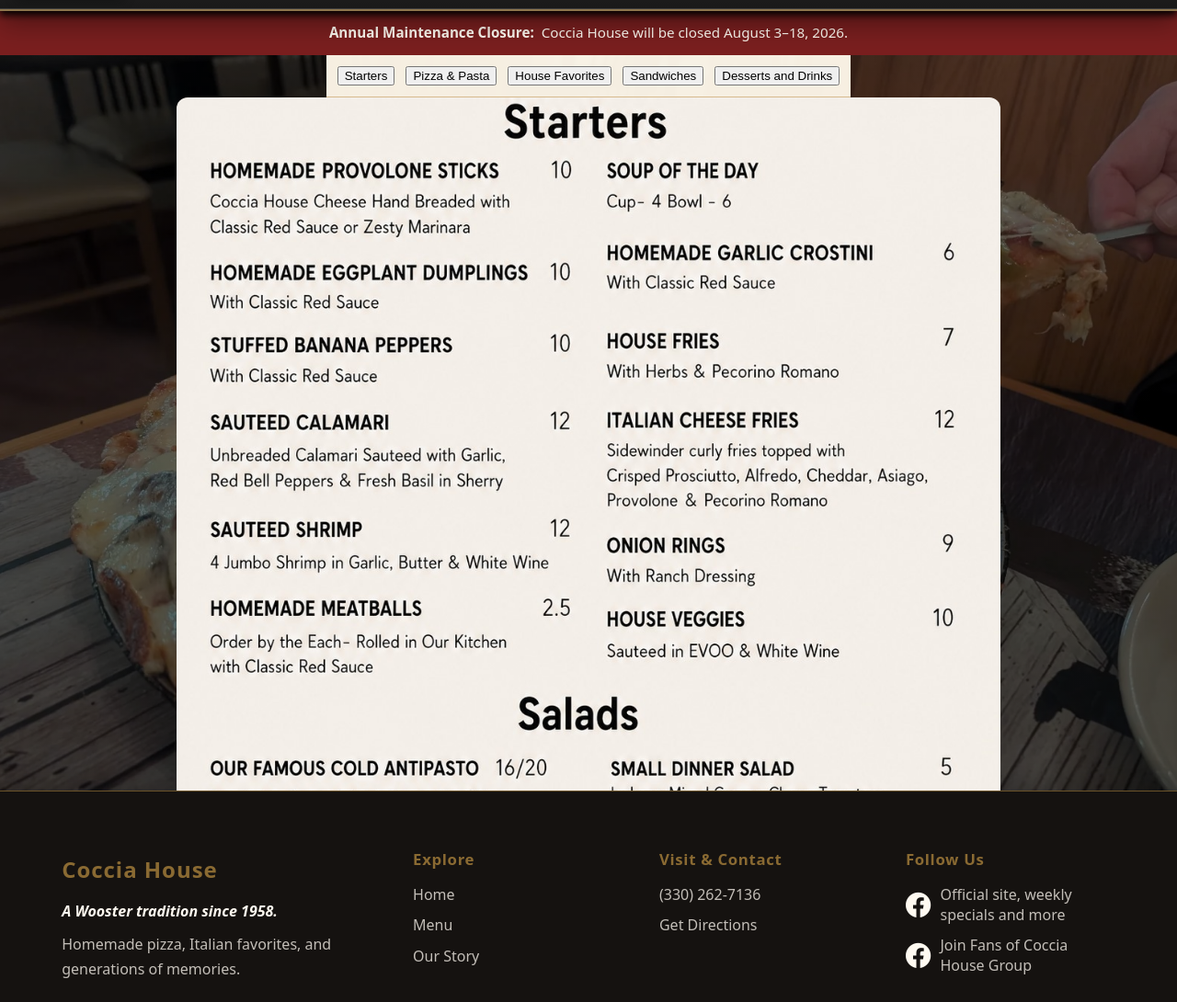
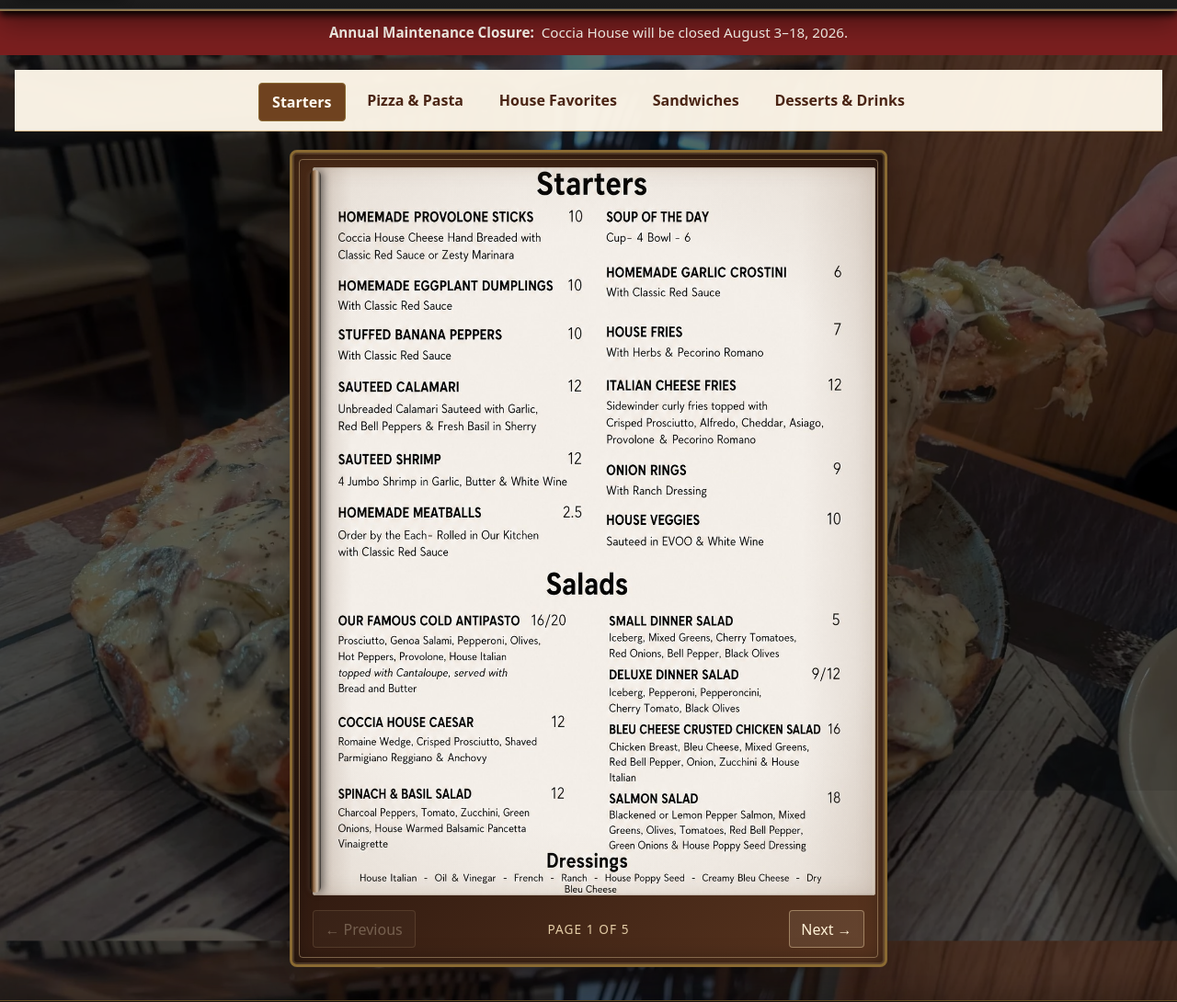
Before and after one commit to Sethysan/coccia-site, a Vue app: page /menu in a window 1280 px wide. Shown: the part 173-1263 px from the top of the page at 92% size. Built offline with nearby package versions, Linux system fonts and the light colour scheme; grey boxes are pictures that could not be loaded; a web font is replaced by a local one.

Commit message:
menu page animations and console warn fix

```diff
--- a/src/Views/MenuView.vue
+++ b/src/Views/MenuView.vue
@@ -1,123 +1,570 @@
 <template>
-   <main class="menu-page">
-     <nav class="menu-nav">
-       <button @click="scrollToSection('starters')">Starters</button>
-       <button @click="scrollToSection('pizza')">Pizza & Pasta</button>
-       <button @click="scrollToSection('favorites')">House Favorites</button>
-       <button @click="scrollToSection('sandwiches')">Sandwiches</button>
-       <button @click="scrollToSection('desserts')">Desserts and Drinks</button>
-     </nav>
-    <section class="menu-panel" ref="menuPanel">
+  <main class="menu-page">
+    <nav class="menu-nav" aria-label="Menu categories">
+      <button v-for="menu in menuPages" :key="menu.id" type="button" :class="{ active: selectedMenu === menu.id }"
+        @click="selectMenu(menu.id)">
+        {{ menu.label }}
+      </button>
+    </nav>
 
-      <section id="starters" class="menu-section">
-        <img src="../assets/menu/starters-salads.png" alt="Starters and salads menu" />
-      </section>
+    <section class="menu-panel">
+      <div class="vintage-menu">
+        <div class="menu-binding" aria-hidden="true"></div>
 
-      <section id="pizza" class="menu-section">
-        <img src="../assets/menu/pizza-pasta.png" alt="Pizza and pasta menu" />
-      </section>
+        <div class="menu-book">
+          <Transition :name="transitionName">
+            <div :key="selectedMenu" class="menu-page-sheet">
+              <img :src="currentMenu.image" :alt="currentMenu.alt" class="menu-image" />
 
-      <section id="favorites" class="menu-section">
-        <img src="../assets/menu/house-favorites.png" alt="House favorites menu" />
-      </section>
+              <div class="paper-shading" aria-hidden="true"></div>
+            </div>
+          </Transition>
+        </div>
 
-      <section id="sandwiches" class="menu-section">
-        <img src="../assets/menu/sandwiches.png" alt="Sandwiches menu" />
-      </section>
+        <div class="menu-controls">
+          <button type="button" class="page-control" :disabled="currentIndex === 0" @click="previousPage">
+            <span aria-hidden="true">←</span>
+            Previous
+          </button>
 
-      <section id="desserts" class="menu-section">
-        <img src="../assets/menu/desserts-drinks.png" alt="Desserts and drinks menu" />
-      </section>
+          <p class="page-number">
+            Page {{ currentIndex + 1 }} of {{ menuPages.length }}
+          </p>
+
+          <button type="button" class="page-control" :disabled="currentIndex === menuPages.length - 1"
+            @click="nextPage">
+            Next
+            <span aria-hidden="true">→</span>
+          </button>
+        </div>
+      </div>
     </section>
   </main>
 </template>
 
 <script setup>
+import { computed, ref } from 'vue'
+
+import starters from '@/assets/menu/starters-salads.png'
 import pizza from '@/assets/menu/pizza-pasta.png'
 import favorites from '@/assets/menu/house-favorites.png'
-import starters from '@/assets/menu/starters-salads.png'
 import sandwiches from '@/assets/menu/sandwiches.png'
 import desserts from '@/assets/menu/desserts-drinks.png'
-import { ref } from 'vue'
 
-const menuPanel = ref(null)
+const menuPages = [
+  {
+    id: 'starters',
+    label: 'Starters',
+    image: starters,
+    alt: 'Starters and salads menu'
+  },
+  {
+    id: 'pizza',
+    label: 'Pizza & Pasta',
+    image: pizza,
+    alt: 'Pizza and pasta menu'
+  },
+  {
+    id: 'favorites',
+    label: 'House Favorites',
+    image: favorites,
+    alt: 'House favorites menu'
+  },
+  {
+    id: 'sandwiches',
+    label: 'Sandwiches',
+    image: sandwiches,
+    alt: 'Sandwiches menu'
+  },
+  {
+    id: 'desserts',
+    label: 'Desserts & Drinks',
+    image: desserts,
+    alt: 'Desserts and drinks menu'
+  }
+]
 
-function scrollToSection(id) {
-  const container = menuPanel.value
-  const section = document.getElementById(id)
+const selectedMenu = ref('starters')
+const transitionName = ref('turn-forward')
 
-  const top =
-    section.getBoundingClientRect().top -
-    container.getBoundingClientRect().top +
-    container.scrollTop
+const currentIndex = computed(() => {
+  return menuPages.findIndex(
+    (menu) => menu.id === selectedMenu.value
+  )
+})
 
-  container.scrollTo({
-    top,
-    behavior: 'smooth'
-  })
+const currentMenu = computed(() => {
+  return menuPages[currentIndex.value]
+})
+
+function selectMenu(id) {
+  const nextIndex = menuPages.findIndex(
+    (menu) => menu.id === id
+  )
+
+  if (nextIndex === currentIndex.value) return
+
+  transitionName.value =
+    nextIndex > currentIndex.value
+      ? 'turn-forward'
+      : 'turn-backward'
+
+  selectedMenu.value = id
 }
 
+function nextPage() {
+  if (currentIndex.value >= menuPages.length - 1) return
+
+  transitionName.value = 'turn-forward'
+  selectedMenu.value = menuPages[currentIndex.value + 1].id
+}
+
+function previousPage() {
+  if (currentIndex.value <= 0) return
+
+  transitionName.value = 'turn-backward'
+  selectedMenu.value = menuPages[currentIndex.value - 1].id
+}
 </script>
 
 <style scoped>
-
-.menu-page{
-    display:flex;
-    flex-direction:column;
-    height:100vh;
-    align-items: center;
+.menu-page {
+  display: flex;
+  flex-direction: column;
+  align-items: center;
+  min-height: calc(100vh - var(--header-height, 0px));
+  padding: 1rem;
 }
 
-.menu-nav{
-    flex-shrink:0;
-}
-
-.menu-page {
-  min-height: 90vh;
-  background-size: cover;
-  background-position: center;
-  background-attachment: fixed;
-
-}
-
-.menu-panel {
-  flex: 1;
-  overflow-y: auto;
-  max-width: 900px;
-  width: 70%;
-  padding-bottom: 30vh;
-}
-
-.menu-section:last-child {
-  padding-bottom: 20vh;
-}
+/* =========================================================
+   CATEGORY TABS
+   ========================================================= */
 
 .menu-nav {
   position: sticky;
-  top: 0;
-  z-index: 10;
+  top: var(--header-height);
+  z-index: 20;
+
   display: flex;
-  gap: 0.75rem;
+  justify-content: center;
+  gap: 0.5rem;
+
+  width: 100%;
+  padding: 0.75rem;
   overflow-x: auto;
-  padding: 0.75rem;
+
   background: rgba(255, 248, 235, 0.96);
   border-bottom: 1px solid #d6b98c;
 }
 
-.menu-nav a {
-  white-space: nowrap;
-  text-decoration: none;
+.menu-nav button {
+  flex-shrink: 0;
+  padding: 0.55rem 0.9rem;
+
+  border: 1px solid transparent;
+  border-radius: 4px;
+
+  background: transparent;
   color: #4a2414;
-  font-weight: bold;
+
+  font: inherit;
+  font-weight: 700;
+  cursor: pointer;
+
+  transition:
+    background-color 0.2s ease,
+    border-color 0.2s ease,
+    transform 0.2s ease;
 }
 
-.menu-section {
-  margin-bottom: 2rem;
+.menu-nav button:hover {
+  border-color: #a87f45;
+  background: rgba(138, 106, 50, 0.08);
 }
 
-.menu-section img {
+.menu-nav button.active {
+  color: #fffaf1;
+  background: #6f421f;
+  border-color: #8a6a32;
+  transform: translateY(2px);
+}
+
+/* =========================================================
+   OUTER MENU BOOK
+   ========================================================= */
+
+.menu-panel {
+  width: min(900px, 100%);
+  padding: 1.25rem 0;
+  display: flex;
+  justify-content: center;
+  perspective: 2200px;
+}
+
+.vintage-menu {
+  position: relative;
+  width: min(100%, 650px);
+  padding: clamp(0.6rem, 1.5vw, 1rem);
+
+  background:
+    linear-gradient(135deg,
+      #4d2c18,
+      #2d180f 48%,
+      #5a351f);
+
+  border: 3px solid #8a6a32;
+  border-radius: 8px;
+
+  box-shadow:
+    0 20px 40px rgba(20, 10, 5, 0.35),
+    inset 0 0 0 2px rgba(255, 224, 163, 0.16),
+    inset 0 0 25px rgba(0, 0, 0, 0.5);
+}
+
+/* Decorative inner line */
+
+.vintage-menu::before {
+  content: "";
+  position: absolute;
+  inset: 0.45rem;
+
+  border: 1px solid rgba(214, 185, 140, 0.45);
+  border-radius: 4px;
+
+  pointer-events: none;
+}
+
+/* =========================================================
+   MENU BINDING
+   ========================================================= */
+
+.menu-binding {
+  position: absolute;
+  top: 1.2rem;
+  bottom: 4.9rem;
+  left: 1.2rem;
+
+  width: 12px;
+  z-index: 10;
+
+  border-radius: 10px;
+
+  background:
+    linear-gradient(to right,
+      rgba(0, 0, 0, 0.75),
+      rgba(125, 82, 42, 0.8),
+      rgba(255, 222, 170, 0.18),
+      rgba(0, 0, 0, 0.75));
+
+  box-shadow:
+    3px 0 8px rgba(0, 0, 0, 0.45),
+    -2px 0 4px rgba(255, 255, 255, 0.08);
+}
+
+/* =========================================================
+   PAPER PAGE
+   ========================================================= */
+
+.menu-book {
+  position: relative;
+  overflow: hidden;
+
   width: 100%;
+  aspect-ratio: 8.5 / 11;
+
+  margin-left: 0.35rem;
+
+  background: #efe3c8;
+  border-radius: 3px;
+
+  transform-style: preserve-3d;
+
+  box-shadow:
+    inset 16px 0 18px rgba(78, 45, 24, 0.18),
+    inset -10px 0 18px rgba(78, 45, 24, 0.08);
+}
+
+.menu-page-sheet {
+  position: absolute;
+  inset: 0;
+  z-index: 1;
+  width: 100%;
+  height: 100%;
+  background: #fffaf1;
+  backface-visibility: hidden;
+  -webkit-backface-visibility: hidden;
+  /* transform-style: preserve-3d;
+  transform: translateZ(0); */
+}
+
+.menu-image {
   display: block;
-  border-radius: 12px;
+  width: 100%;
+  height: 100%;
+  object-fit: contain;
+  position: relative;
+  z-index: 1;
+}
+
+/* Gives the page an aged edge and subtle paper depth */
+
+.paper-shading {
+  position: absolute;
+  inset: 0;
+  z-index: 2;
+  pointer-events: none;
+
+  background:
+    linear-gradient(90deg,
+      rgba(82, 45, 20, 0.18),
+      transparent 7%,
+      transparent 87%,
+      rgba(82, 45, 20, 0.1)),
+    radial-gradient(circle at center,
+      transparent 65%,
+      rgba(105, 68, 35, 0.1));
+
+  box-shadow:
+    inset 0 0 22px rgba(92, 55, 26, 0.15),
+    inset 0 0 2px rgba(57, 31, 13, 0.6);
+}
+
+/* =========================================================
+   PAGE TURN — SHARED SETUP
+   ========================================================= */
+
+.turn-forward-enter-active,
+.turn-forward-leave-active,
+.turn-backward-enter-active,
+.turn-backward-leave-active {
+  position: absolute;
+  inset: 0;
+
+  transition:
+    transform 1.2s cubic-bezier(0.55, 0.05, 0.3, 0.95),
+    opacity 1.2s ease,
+    filter 1.2s ease,
+    box-shadow 1.2s ease;
+
+  will-change: transform, opacity, filter;
+  backface-visibility: hidden;
+  -webkit-backface-visibility: hidden;
+}
+
+/* Forward */
+
+.turn-forward-leave-active,
+.turn-forward-leave-to {
+  z-index: 3;
+  backface-visibility: hidden;
+  -webkit-backface-visibility: hidden;
+}
+
+/* Backward */
+
+.turn-backward-enter-active,
+.turn-backward-enter-to {
+  z-index: 3;
+  backface-visibility: hidden;
+  -webkit-backface-visibility: hidden;
+}
+
+/* =========================================================
+FORWARD PAGE TURN
+========================================================= */
+
+.turn-forward-leave-active {
+  transform-origin: left center;
+
+  /* Keeps the page in its final turned position */
+  transform: rotateY(-92deg) translateX(-2%) scaleX(0.96);
+  opacity: 0;
+  filter: brightness(0.55);
+}
+
+.turn-forward-leave-from {
+  transform: rotateY(0deg) translateX(0) scaleX(1);
+  opacity: 1;
+  filter: brightness(1);
+}
+
+.turn-forward-leave-to {
+  transform: rotateY(-92deg) translateX(-2%) scaleX(0.96);
+  opacity: 0;
+  filter: brightness(0.55);
+
+  box-shadow:
+    -30px 0 35px rgba(0, 0, 0, 0.55);
+}
+
+
+
+/* =========================================================
+   BACKWARD PAGE TURN
+   ========================================================= */
+
+.turn-backward-enter-active,
+.turn-backward-leave-active {
+  transform-origin: left center;
+}
+
+
+/* Old page remains underneath */
+
+.turn-backward-leave-from {
+  transform: rotateY(0deg);
+  opacity: 1;
+  filter: brightness(1);
+}
+
+.turn-backward-leave-to {
+  transform: rotateY(0deg);
+  opacity: 1;
+  filter: brightness(0.82);
+}
+
+/* New page begins edge-on at the left and opens across the book */
+
+.turn-backward-enter-from {
+  transform: rotateY(-92deg);
+  opacity: 0;
+  filter: brightness(0.55);
+
+  box-shadow:
+    30px 0 35px rgba(0, 0, 0, 0.55);
+}
+
+.turn-backward-enter-to {
+  transform: rotateY(0deg);
+  opacity: 1;
+  filter: brightness(1);
+
+  box-shadow:
+    0 0 0 rgba(0, 0, 0, 0);
+}
+
+/* =========================================================
+   BOTTOM CONTROLS
+   ========================================================= */
+
+.menu-controls {
+  position: relative;
+  z-index: 5;
+
+  display: grid;
+  grid-template-columns: 1fr auto 1fr;
+  align-items: center;
+  gap: 1rem;
+
+  padding: 1rem 0.35rem 0.1rem;
+}
+
+.page-control {
+  padding: 0.55rem 0.8rem;
+
+  border: 1px solid rgba(214, 185, 140, 0.55);
+  border-radius: 4px;
+
+  background: rgba(255, 250, 241, 0.08);
+  color: #fff2d7;
+
+  font: inherit;
+  cursor: pointer;
+
+  transition:
+    background-color 0.2s ease,
+    transform 0.2s ease,
+    opacity 0.2s ease;
+}
+
+.page-control:first-child {
+  justify-self: start;
+}
+
+.page-control:last-child {
+  justify-self: end;
+}
+
+.page-control:hover:not(:disabled) {
+  background: rgba(255, 250, 241, 0.15);
+  transform: translateY(-1px);
+}
+
+.page-control:disabled {
+  opacity: 0.3;
+  cursor: default;
+}
+
+.page-number {
+  margin: 0;
+  color: #e4cda6;
+
+  font-size: 0.85rem;
+  letter-spacing: 0.08em;
+  text-transform: uppercase;
+}
+
+/* =========================================================
+   MOBILE
+   ========================================================= */
+
+@media (max-width: 700px) {
+  .menu-page {
+    padding-inline: 0;
+  }
+
+  .menu-panel {
+    padding-top: 1rem;
+  }
+
+  .vintage-menu {
+    padding: 0.6rem;
+    border-left: none;
+    border-right: none;
+    border-radius: 0;
+  }
+
+  .menu-binding {
+    top: 0.9rem;
+    bottom: 4.6rem;
+    left: 0.55rem;
+    width: 8px;
+  }
+
+  .menu-book {
+    margin-left: 0.3rem;
+  }
+
+  .menu-controls {
+    gap: 0.4rem;
+  }
+
+  .page-control {
+    padding: 0.5rem;
+    font-size: 0.82rem;
+  }
+
+  .page-number {
+    font-size: 0.7rem;
+  }
+}
+
+/* Respect visitors who reduce motion */
+
+@media (prefers-reduced-motion: reduce) {
+
+  .turn-forward-enter-active,
+  .turn-forward-leave-active,
+  .turn-backward-enter-active,
+  .turn-backward-leave-active {
+    transition: opacity 0.2s ease;
+  }
+
+  .turn-forward-enter-from,
+  .turn-forward-leave-to,
+  .turn-backward-enter-from,
+  .turn-backward-leave-to {
+    transform: none;
+  }
 }
 </style>
--- a/src/components/HomeGallery.vue
+++ b/src/components/HomeGallery.vue
@@ -15,14 +15,14 @@
                     <button type="button" class="gallery-slide" :aria-label="`Open ${photo.alt} in full screen`"
                         @click="openGallery(index)">
                         <img :src="photo.src" :alt="photo.alt" loading="lazy" />
-                        <figcaption>
-                            {{ photo.caption }}
-                        </figcaption>
                         <!-- <span class="gallery-expand" aria-hidden="true">
                             ⛶
                         </span> -->
                     </button>
-                    </figure>
+                    <figcaption>
+                        {{ photo.caption }}
+                    </figcaption>
+                </figure>
             </SwiperSlide>
         </Swiper>
     </section>
--- a/src/components/SiteHeader.vue
+++ b/src/components/SiteHeader.vue
@@ -1,5 +1,5 @@
 <template>
-  <header class="header">
+  <header ref="headerRef" class="header">
     <!-- DESKTOP HEADER -->
     <div class="desktop-header">
       <div class="viewButtons">
--- a/src/style.css
+++ b/src/style.css
@@ -35,6 +35,11 @@
   --shadow-header: 0 4px 12px rgba(0, 0, 0, .45);
 }
 
+/* computed variables */
+:root {
+  --header-height: 202.075px;
+}
+
 body {
   margin: 0;
 }
```
